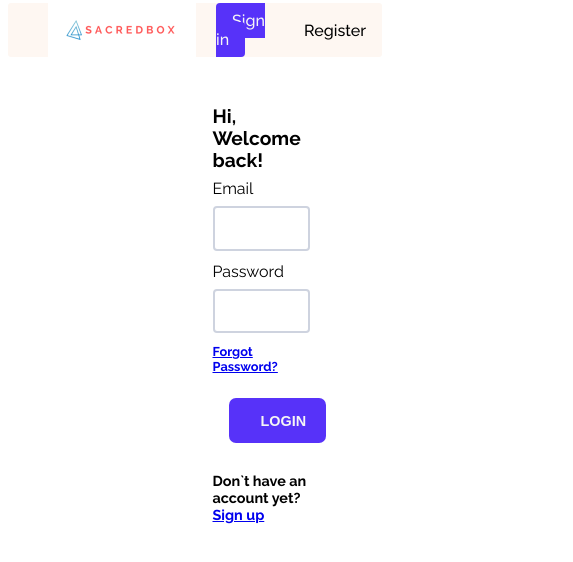
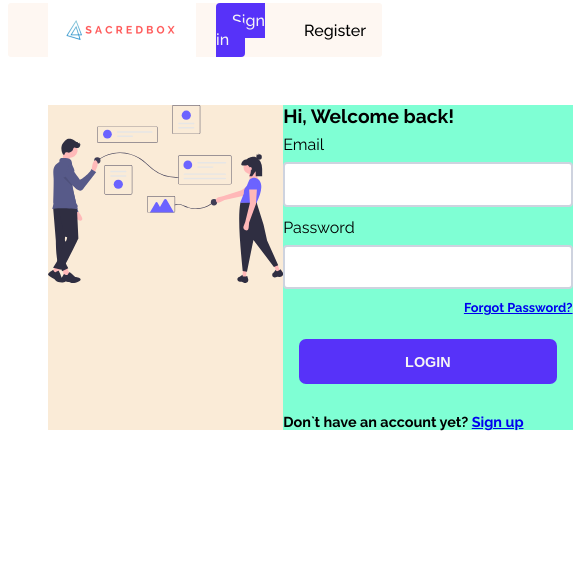
Before and after one commit to krishpri23/react-practice, a React (Vite) app: page /login in a window 390 px wide. Shown: the top 562 px of the page, 573 px wide, since content can reach past the window. Built offline with nearby package versions, Linux system fonts and the light colour scheme.

Commit message:
added mobile first design to sign up pages

```diff
--- a/package.json
+++ b/package.json
@@ -10,8 +10,8 @@
     "preview": "vite preview"
   },
   "dependencies": {
+    "@hookform/resolvers": "^3.1.1",
 
-    "@hookform/resolvers": "^3.1.1",
     "react": "^18.2.0",
     "react-dom": "^18.2.0",
     "react-hook-form": "^7.45.1",
--- a/src/components/login.jsx
+++ b/src/components/login.jsx
@@ -5,6 +5,8 @@ import './create-account'
 import { Link } from 'react-router-dom';
 import { useForm } from 'react-hook-form';
 import '../styles/login.css'
+import banner from '../assets/login.svg'
+
 
 function Login() {
 
@@ -19,7 +21,8 @@ function Login() {
         console.log(data);
     }
     return (
-        <div >
+        <div className='login'>
+            <img src={banner} alt="banner-img" />
             <form className='login-form' onSubmit={handleSubmit(onSubmit)} noValidate>
                 <h2>Hi, Welcome back!</h2>
                 <div className='form-control'>
--- a/src/components/provider-signup.jsx
+++ b/src/components/provider-signup.jsx
@@ -64,6 +64,7 @@ function ProviderSignup() {
     const { errors, isSubmitted } = formState;
     const navigate = useNavigate();
     const country = watch('country');
+
 
     const onSubmit = (data) => {
         console.log(data);
@@ -219,11 +220,11 @@ function ProviderSignup() {
                         id="country"
                         required
                         {...register('country')}
-                        defaultValue={''}
 
                     >
-                        <option value='usa'>United States of America</option>
-                        <option value='uk'> United Kingdom </option>
+
+                        {/* <option value='usa'>United States of America</option>
+                        <option value='uk'> United Kingdom </option> */}
                     </select>
                     <p className='error'>{errors.country?.message} </p>
                 </div>
--- a/src/styles/create-account.css
+++ b/src/styles/create-account.css
@@ -1,3 +1,5 @@
+
+
     .create-form {
         display: flex;
         flex-direction: column;
--- a/src/styles/login.css
+++ b/src/styles/login.css
@@ -1,11 +1,22 @@
+
+.login {
+    display: flex;
+    max-width: 800px;
+    background-color: antiquewhite;
+    justify-content: space-evenly;
+    margin: 3rem;
+}
+.login img {
+    width: 80%;
+    height: 60%;
+}
 
 .login-form {
     display: flex;
     flex-direction: column;
     justify-content: center;
-    max-width: 700px;
-    width: 25%;
-    margin: 3rem 5rem auto auto;
+    background-color: aquamarine;
+
 }
 
 p > .forgot-password {
@@ -17,7 +28,3 @@ p > .forgot-password {
 .form-control {
     margin-top: 0.5rem;
 }
-
-#btn {
-    width: 100%;
-}
--- a/src/styles/provider-signup.css
+++ b/src/styles/provider-signup.css
@@ -1,5 +1,5 @@
 
-
+@media (min-width:800px) {
   .provider-form {
     display: grid;
     grid-template-columns: repeat(2, 1fr);
@@ -13,13 +13,6 @@
     margin: 0 1rem;
   }
 
-  .provider-form > div:first-child  {
-    display: inline-block;
-    justify-self: center;
-    margin-bottom: 1rem;
-    padding: 0.5rem;
-  }
-
   .radio-label {
     margin-right: 1rem;
   }
@@ -27,8 +20,13 @@
   .provider-form > div:nth-child(1), div:nth-child(9), div:nth-child(14) {
     grid-column: span 2;
   }
-
-
+}
+.provider-form > div:first-child  {
+  display: inline-block;
+  justify-self: center;
+  margin-bottom: 1rem;
+  padding: 0.5rem;
+}
 label {
   margin-bottom: 0.5rem;
 }
@@ -41,3 +39,11 @@
 .terms-label:hover {
   cursor: pointer;
 }
+
+@media (max-width: 480px) {
+  .provider-form {
+    display: flex;
+    flex-direction: column;
+  }
+
+}
--- a/src/styles/user-signup.css
+++ b/src/styles/user-signup.css
@@ -1,10 +1,12 @@
+
+
+@media (min-width:900px) {
     .user-form {
         display: grid;
         max-width: 1000px ;
         grid-template-columns: repeat(2,1fr);
 
     }
-
 
     .user-form > div {
         /* background-color: blanchedalmond; */
@@ -19,3 +21,14 @@
       .user-form > div:nth-child(8) {
         grid-column: span 2;
       }
+
+
+}
+
+  @media (max-width: 480px)  {
+    .user-form {
+        display: flex;
+        flex-direction: column;
+        width: 100%;
+    }
+  }
```
Also changed, not shown: src/components/home-page.jsx (added, +11 -0 lines), src/assets/login.svg (added), 1 other file (tests, documents, lock files or other folders). Lines whose indentation alone changed are shown as unchanged.
